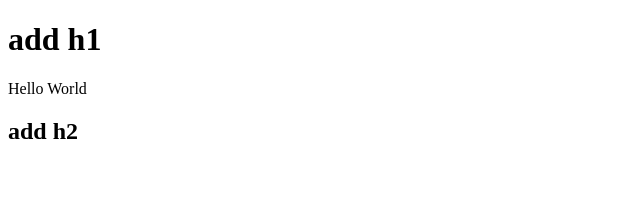
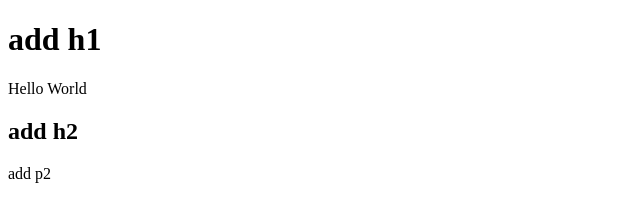
Before and after one commit to yuumizoi/fbc-practice, a plain HTML site: page index.html in a window 1280 px wide. Shown: the full height of the page, 0-640 px from the left. Drawn offline with Linux system fonts and the light colour scheme.

Commit message:
p2を追加

```diff
--- a/index.html
+++ b/index.html
@@ -28,6 +28,7 @@
   <h1>add h1</h1>
   <p>Hello World</p>
   <h2>add h2</h2>
+  <p>add p2</p>
 </body>
 
 </html>
```
